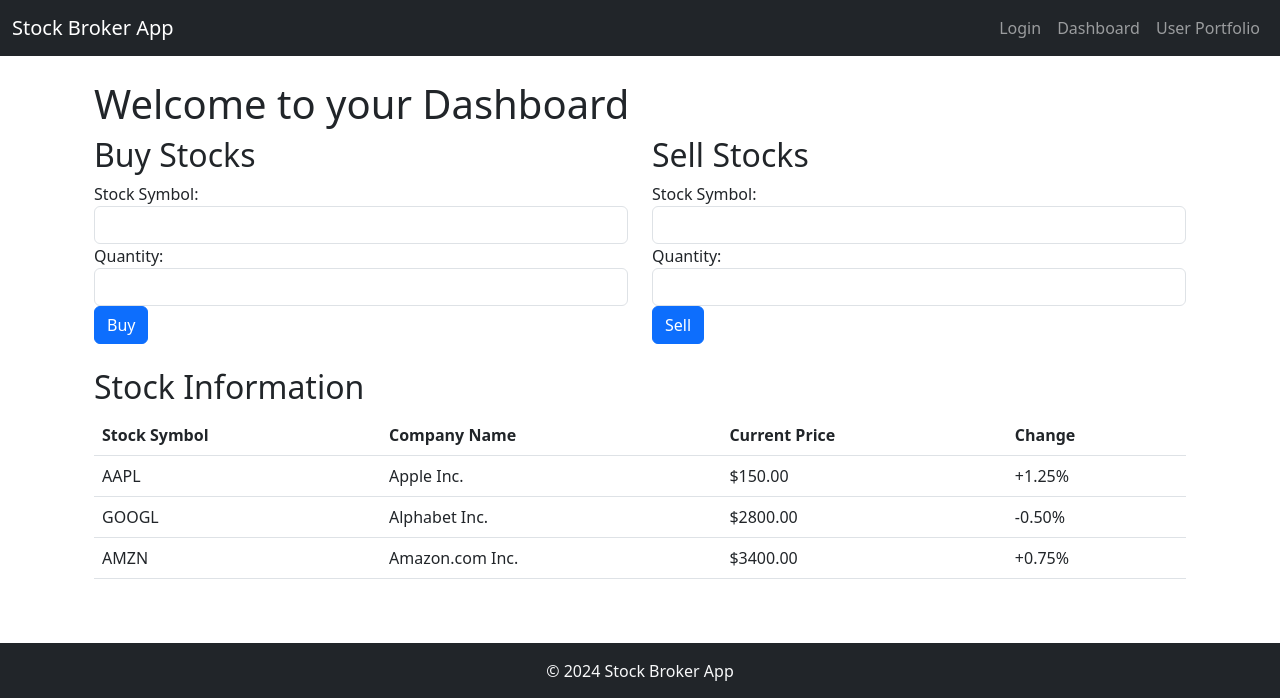
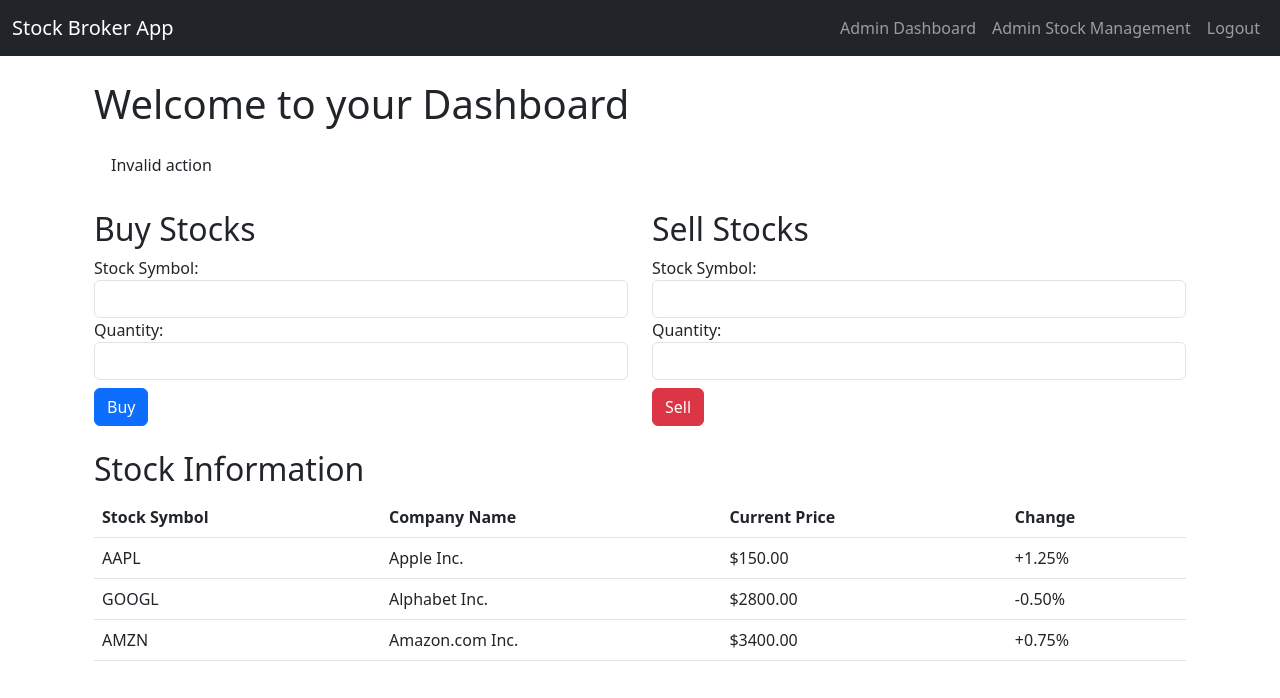
Before and after one commit to ekrosenberg/Final_Stocks, a Flask app: page /user_dashboard in a window 1280 px wide. Shown: the top 698 px of the page. Run offline with Flask 3, Linux system fonts and the light colour scheme; a user stored in the database is signed in; tables that the repository leaves empty hold one stand-in row (values such as "Sample post"); some libraries are stand-ins or nearby versions.

Commit message:
Login function and buy and sell function
Fixed the login function to where you are required to login in order to view the pages as well as the role based authentication to view specific pages based on a role (user or admin)

```diff
--- a/app.py
+++ b/app.py
@@ -5,12 +5,13 @@ from flask_bootstrap import Bootstrap5
 from flask_sqlalchemy import SQLAlchemy
 from flask_login import LoginManager, UserMixin, login_user, logout_user, login_required, current_user
 from flask import request
+from flask import redirect, url_for, flash
 
 app = Flask(__name__)
 bootstrap = Bootstrap5(app)
 
 # config for db for users
-app.config['SQLALCHEMY_DATABASE_URI'] = 'mysql+pymysql://root:1010@localhost/flask_project' # make sure to put your own sql database logins
+app.config['SQLALCHEMY_DATABASE_URI'] = 'mysql+pymysql://root:password@localhost/flask_project' # make sure to put your own sql database logins
 app.config['SQLALCHEMY_TRACK_MODIFICATIONS'] = False
 app.config['SECRET_KEY'] = 'your-secret-key'
 
@@ -25,6 +26,27 @@ class Users(UserMixin, db.Model):
     username = db.Column(db.String(250), unique=True, nullable=False)
     password = db.Column(db.String(250), nullable=False)
     role = db.Column(db.String(50), default="user", nullable=False)  # "user" only, manually created "admin" accounts
+    portfolio = db.relationship('Portfolio', backref='user', lazy=True)
+
+# stock model creation for db
+class Stocks(db.Model):
+    __tablename__ = 'stocks'
+    id = db.Column(db.Integer, primary_key=True)
+    name = db.Column(db.String(255), unique=True, nullable=False)
+    ticker_symbol = db.Column(db.String(10), unique=True, nullable=False)
+    price = db.Column(db.Numeric(10,2), nullable=False)
+    portfolio = db.relationship("Portfolio", back_populates="stock")
+
+# portfolio model creation for db
+class Portfolio(db.Model):
+    __tablename__ = 'portfolio'
+    portfolio_id = db.Column(db.Integer, primary_key=True)
+    user_id = db.Column(db.Integer, db.ForeignKey('users.id'), nullable=False)  # Ensure Foreign Key Exists
+    stock_id = db.Column(db.Integer, db.ForeignKey('stocks.id'), nullable=False)
+    quantity = db.Column(db.Integer, nullable=False)
+    purchase_price = db.Column(db.Numeric(10,2), nullable=False)
+    current_price = db.Column(db.Numeric(10,2), nullable=False)
+    stock = db.relationship('Stocks', back_populates='portfolio')
 
 # creates table for the db
 with app.app_context():
@@ -37,13 +59,16 @@ def load_user(user_id):
 
 #Shared login HTML pages between users and admins
 
-@app.route('/login')
+@app.route('/login', methods=["GET", "POST"])
 def login():
     if request.method == "POST":
         user = Users.query.filter_by(username=request.form.get("username")).first()
         if user and user.password == request.form.get("password"):
             login_user(user)
-            return redirect(url_for("login"))
+            if user.role == "admin":
+                return redirect(url_for("admin_dashboard"))
+            else:
+                return redirect(url_for("user_dashboard"))
     return render_template("login.html")
 
 @app.route('/')
@@ -71,31 +96,49 @@ def logout():
 
 #User-exclusive app route pages
 
-@app.route('/user_dashboard')
+@app.route('/user_dashboard', methods=["GET", "POST"])
+@login_required
 def user_dashboard():
+    if request.method == "POST":
+        action = request.form.get("action")
+        if action == "buy":
+            stock_symbol = request.form.get("stockSymbol")
+            quantity = request.form.get("quantity")
+            flash(f"Stock {stock_symbol} bought successfully")
+        elif action == "sell":
+            stock_symbol = request.form.get("stockSymbol")
+            quantity = request.form.get("quantity")
+            flash(f"Stock {stock_symbol} sold successfully")
+    else:
+        flash("Invalid action", "error")
     return render_template('user_dashboard.html')
 
 @app.route('/user_portfolio')
+@login_required
 def user_portfolio():
     return render_template('user_portfolio.html')
 
 #Admin-exclusive app route pages
 
 @app.route('/admin_dashboard')
+@login_required
 def admin_dashboard():
     return render_template('admin_dashboard.html')
 
 @app.route('/admin_stock_management')
+@login_required
 def admin_stock_management():
     return render_template('admin_stock_management.html')
 
 #Buy-sell stock app route pages
 
 @app.route('/buy_stock')
+@login_required
 def buy_stock():
     return render_template('buy_stock.html')
 
 @app.route('/sell_stock')
+@login_required
 def sell_stock():
     return render_template('sell_stock.html')
 
--- a/templates/base.html
+++ b/templates/base.html
@@ -19,15 +19,30 @@
             </button>
             <div class="collapse navbar-collapse" id="navbarNav">
                 <ul class="navbar-nav ms-auto">
+                    {% if current_user.is_authenticated %}
+                        {% if current_user.role == 'admin' %}
                             <li class="nav-item">
-                        <a class="nav-link" href="{{ url_for('login') }}">Login</a>
+                                <a class="nav-link" href="{{ url_for('admin_dashboard') }}">Admin Dashboard</a>
                             </li>
+                            <li class="nav-item">
+                                <a class="nav-link" href="{{ url_for('admin_stock_management') }}">Admin Stock Management</a>
+                            </li>
+                        {% else %}
                             <li class="nav-item">
                                 <a class="nav-link" href="{{ url_for('user_dashboard') }}">Dashboard</a>
                             </li>
                             <li class="nav-item">
                                 <a class="nav-link" href="{{ url_for('user_portfolio') }}">User Portfolio</a>
                             </li>
+                        {% endif %}
+                        <li class="nav-item">
+                            <a class="nav-link" href="{{ url_for('logout') }}">Logout</a>
+                        </li>
+                    {% else %}
+                        <li class="nav-item">
+                            <a class="nav-link" href="{{ url_for('login') }}">Login</a>
+                        </li>
+                    {% endif %}
                 </ul>
             </div>
         </div>
@@ -45,7 +60,5 @@
 </footer>
 <!-- Bootstrap JS Bundle -->
 <script src="https://cdn.jsdelivr.net/npm/bootstrap@5.3.0/dist/js/bootstrap.bundle.min.js"></script>
-    <!-- Custom JavaScript -->
-<script src="{{ url_for('static', filename='js/script.js') }}"></script>
 </body>
 </html>
--- a/templates/user_dashboard.html
+++ b/templates/user_dashboard.html
@@ -3,10 +3,21 @@
 {% block content %}
 <div class="container">
     <h1>Welcome to your Dashboard</h1>
+
+    {% with messages = get_flashed_messages(with_categories=true) %}
+      {% if messages %}
+        {% for category, message in messages %}
+          <div class="alert alert-{{ category }}">{{ message }}</div>
+        {% endfor %}
+      {% endif %}
+    {% endwith %}
+
+    <!-- Buy stock form -->
     <div class="row">
         <div class="col-md-6">
             <h2>Buy Stocks</h2>
-            <form method="post"></form>
+            <form method="post">
+                <input type="hidden" name="action" value="buy">
                 <div class="form-group">
                     <label for="stockSymbol">Stock Symbol:</label>
                     <input type="text" class="form-control" id="stockSymbol" name="stockSymbol" required>
@@ -15,24 +26,29 @@
                     <label for="quantity">Quantity:</label>
                     <input type="number" class="form-control" id="quantity" name="quantity" required>
                 </div>
-            <button type="submit" class="btn btn-primary">Buy</button>
+                <button type="submit" class="btn btn-primary mt-2">Buy</button>
             </form>
         </div>
+
+        <!-- Sell stock form -->
         <div class="col-md-6">
             <h2>Sell Stocks</h2>
             <form method="post">
+                <input type="hidden" name="action" value="sell">
                 <div class="form-group">
-                    <label for="stockSymbolSell">Stock Symbol:</label>
-                    <input type="text" class="form-control" id="stockSymbolSell" name="stockSymbolSell" required>
+                    <label for="stockSymbol">Stock Symbol:</label>
+                    <input type="text" class="form-control" id="stockSymbol" name="stockSymbol" required>
                 </div>
                 <div class="form-group">
-                    <label for="quantitySell">Quantity:</label>
-                    <input type="number" class="form-control" id="quantitySell" name="quantitySell" required>
+                    <label for="quantity">Quantity:</label>
+                    <input type="number" class="form-control" id="quantity" name="quantity" required>
                 </div>
-                <button type="submit" class="btn btn-primary">Sell</button>
+                <button type="submit" class="btn btn-danger mt-2">Sell</button>
             </form>
         </div>
     </div>
+
+    <!-- Stock Information -->
     <div class="row mt-4">
         <div class="col-md-12">
             <h2>Stock Information</h2>
--- a/templates/user_portfolio.html
+++ b/templates/user_portfolio.html
@@ -4,7 +4,7 @@
 <div class="row">
     <div class="col-md-12">
         <h1>Portfolio</h1>
-        <p>Welcome to your <strong><span style="color: green;">stock portfolio</span></strong> page.</p>
+        <p>Welcome to your stock portfolio.</p>
         </div>
     </div>
     <div class="row">
```
Also changed, not shown: templates/login.html (+25 -16 lines), templates/sell_stock.html (deleted, +0 -17 lines). Lines whose indentation alone changed are shown as unchanged.
